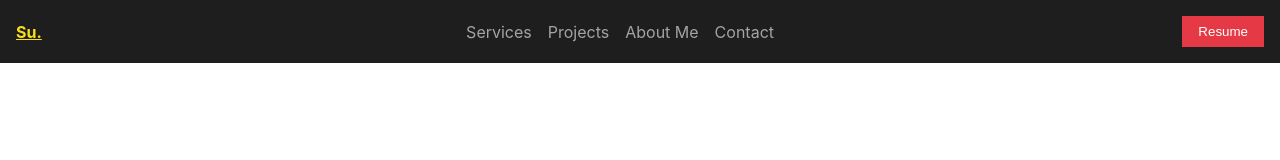
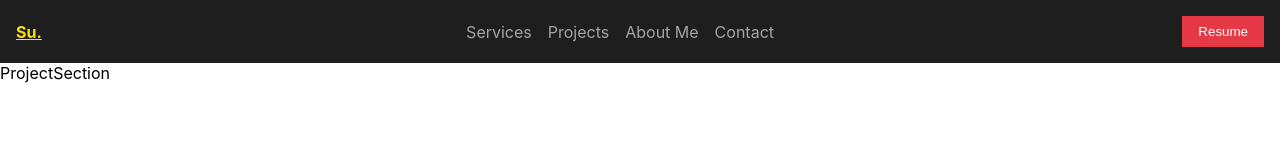
Before and after one commit to ellie-ctrl35/portfolio, a React (Create React App) app: page /projects in a window 1280 px wide. Shown: the top 160 px of the page. Built offline with nearby package versions, Linux system fonts and the light colour scheme.

Commit message:
boilerplate for screens

```diff
--- a/src/App.js
+++ b/src/App.js
@@ -13,10 +13,10 @@ function App() {
     <Navbar/>
      <Routes>
       <Route path='/' element={<HeroSection/>}/>
-      <Route path='/experience' element={<ExperienceSection/>}/>
+      <Route path='/services' element={<ExperienceSection/>}/>
       <Route path='/contact' element={<ContactSection/>}/>
       <Route path='/about' element={<AboutSection/>}/>
-      <Route path='/project' element={<ProjectSection/>}/>
+      <Route path='/projects' element={<ProjectSection/>}/>
      </Routes>
     </BrowserRouter>
   );
--- a/src/pages/AboutSection.jsx
+++ b/src/pages/AboutSection.jsx
@@ -0,0 +1,9 @@
+import React from 'react'
+
+const AboutSection = () => {
+  return (
+    <div>AboutSection</div>
+  )
+}
+
+export default AboutSection
--- a/src/pages/ProjectSection.jsx
+++ b/src/pages/ProjectSection.jsx
@@ -0,0 +1,9 @@
+import React from 'react'
+
+const ProjectSection = () => {
+  return (
+    <div>ProjectSection</div>
+  )
+}
+
+export default ProjectSection
```
